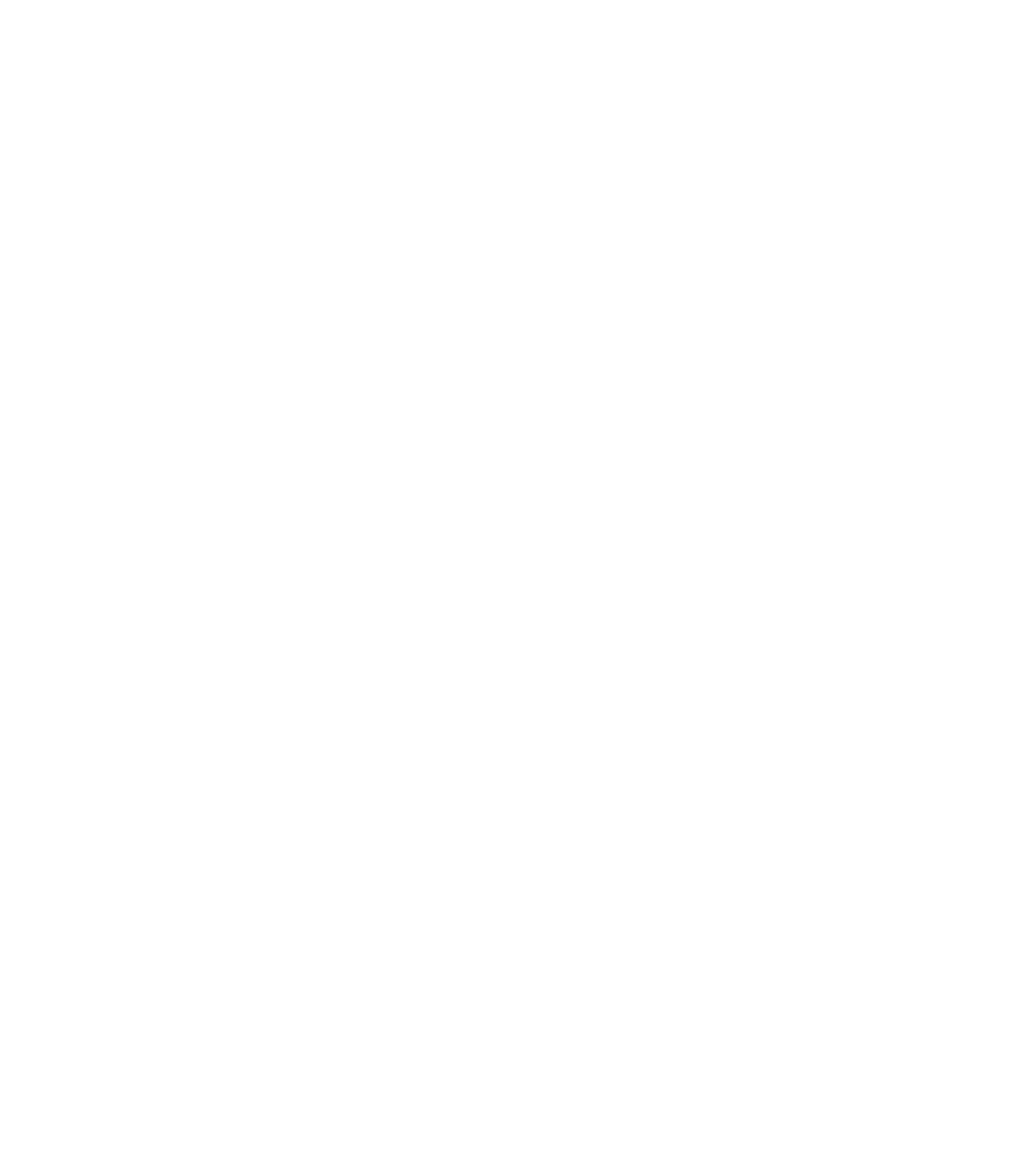
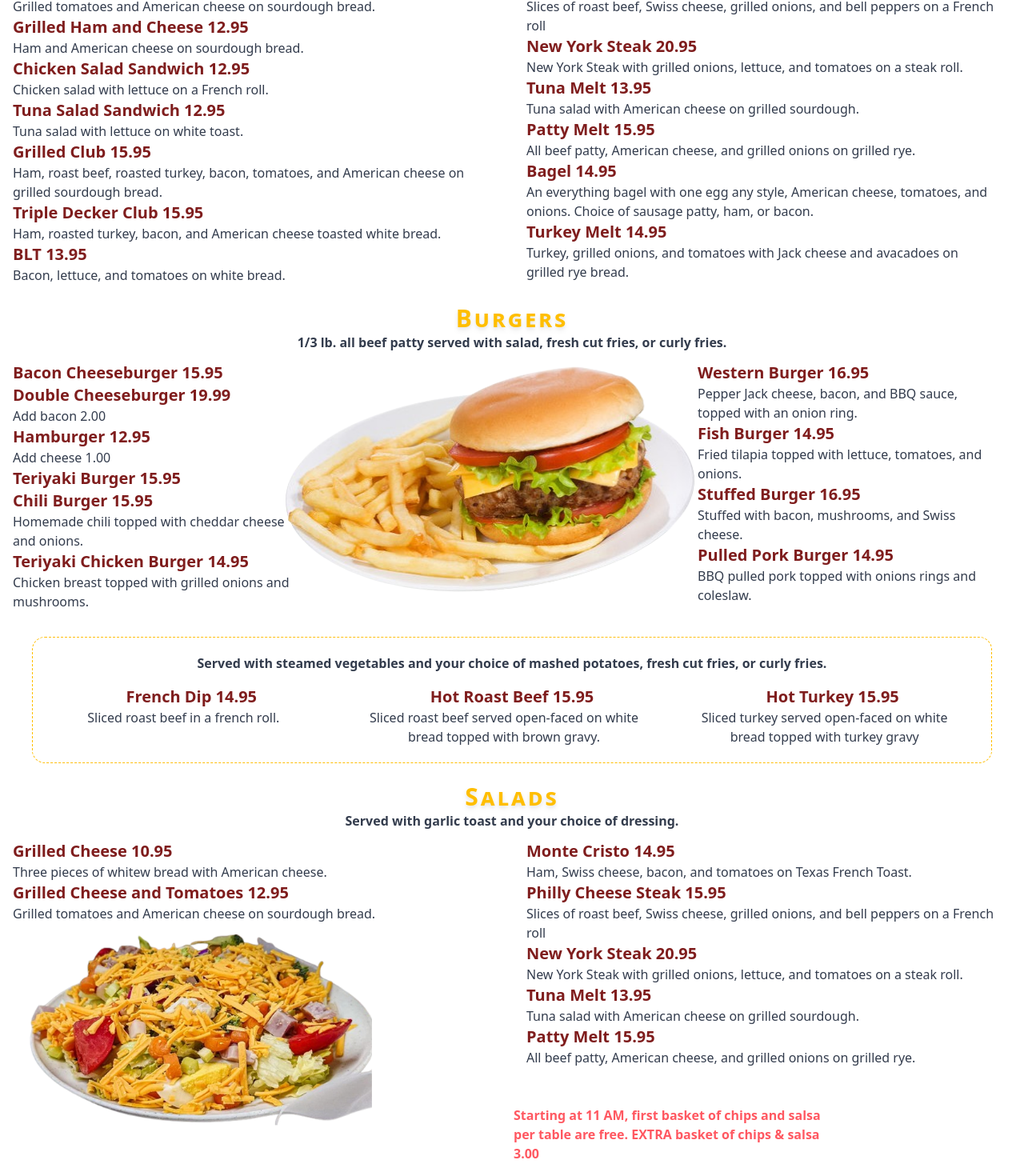
Before and after one commit to LabyrinthWarden/Lucios, a SvelteKit app: page /en/menu/page4 in a window 1280 px wide. Before the commit this address had no page. Shown: the part 436-1906 px from the top of the page at 80% size. Before the commit the page ends 800 px from the top, so only its background shows below. Built offline with nearby package versions, Linux system fonts and the light colour scheme.

Commit message:
added menu page 4

```diff
--- /dev/null
+++ b/src/routes/en/menu/page4/+page.svelte
@@ -0,0 +1,257 @@
+<script>
+  /** @type {import('./$types').PageData} */
+  import MenuItem from '$lib/components/MenuItem.svelte'
+  import MenuSectionHeader from '$lib/components/MenuSectionHeader.svelte'
+  import MenuNavButtons from '$lib/components/MenuNavButtons.svelte'
+
+  import hamburgerImage from '$lib/assets/img/hamburger.png'
+  import saladImage from '$lib/assets/img/salad.png'
+</script>
+
+<div class="grid grid-cols-1 place-items-center mt-10 mb-5 w-full">
+  <h2 class="text-6xl title-text">Our Menu</h2>
+</div>
+
+<div class="carousel w-full mb-20">
+  <!-- Menu Page Two -->
+  <div class="carousel-item relative w-full">
+    <div class="w-full">
+      <!-- Sandwiches Section -->
+      <div class="mb-6 text-center">
+        <MenuSectionHeader
+          category="Sandwiches"
+          categoryDescription="Served with coleslaw, salad, fresh cut fries, or curly fries."
+        />
+        <div class="grid grid-cols-1 md:grid-cols-2 gap-1 md:text-left">
+          <div>
+            <MenuItem
+              name="Grilled Cheese"
+              price="10.95"
+              description="Three pieces of whitew bread with American cheese."
+            />
+            <MenuItem
+              name="Grilled Cheese and Tomatoes"
+              price="12.95"
+              description="Grilled tomatoes and American cheese on sourdough bread."
+            />
+            <MenuItem
+              name="Grilled Ham and Cheese"
+              price="12.95"
+              description="Ham and American cheese on sourdough bread."
+            />
+            <MenuItem
+              name="Chicken Salad Sandwich"
+              price="12.95"
+              description="Chicken salad with lettuce on a French roll."
+            />
+            <MenuItem
+              name="Tuna Salad Sandwich"
+              price="12.95"
+              description="Tuna salad with lettuce on white toast."
+            />
+            <MenuItem
+              name="Grilled Club"
+              price="15.95"
+              description="Ham, roast beef, roasted turkey, bacon, tomatoes, and American cheese on grilled sourdough bread."
+            />
+            <MenuItem
+              name="Triple Decker Club"
+              price="15.95"
+              description="Ham, roasted turkey, bacon, and American cheese toasted white bread."
+            />
+            <MenuItem
+              name="BLT"
+              price="13.95"
+              description="Bacon, lettuce, and tomatoes on white bread."
+            />
+          </div>
+          <div>
+            <MenuItem
+              name="Monte Cristo"
+              price="14.95"
+              description="Ham, Swiss cheese, bacon, and tomatoes on Texas French Toast."
+            />
+            <MenuItem
+              name="Philly Cheese Steak"
+              price="15.95"
+              description="Slices of roast beef, Swiss cheese, grilled onions, and bell peppers on a French roll"
+            />
+            <MenuItem
+              name="New York Steak"
+              price="20.95"
+              description="New York Steak with grilled onions, lettuce, and tomatoes on a steak roll."
+            />
+            <MenuItem
+              name="Tuna Melt"
+              price="13.95"
+              description="Tuna salad with American cheese on grilled sourdough."
+            />
+            <MenuItem
+              name="Patty Melt"
+              price="15.95"
+              description="All beef patty, American cheese, and grilled onions on grilled rye."
+            />
+            <MenuItem
+              name="Bagel"
+              price="14.95"
+              description="An everything bagel with one egg any style, American cheese, tomatoes, and onions. Choice of sausage patty, ham, or bacon."
+            />
+            <MenuItem
+              name="Turkey Melt"
+              price="14.95"
+              description="Turkey, grilled onions, and tomatoes with Jack cheese and avacadoes on grilled rye bread."
+            />
+          </div>
+        </div>
+      </div>
+
+      <!-- Burgers Section -->
+      <div class="mb-6 text-center">
+        <MenuSectionHeader
+          category="Burgers"
+          categoryDescription="1/3 lb. all beef patty served with salad, fresh cut fries, or curly fries."
+        />
+        <div class="grid grid-cols-1 md:grid-cols-3 gap-1 md:text-left">
+          <div>
+            <MenuItem name="Bacon Cheeseburger" price="15.95" />
+            <MenuItem
+              name="Double Cheeseburger"
+              price="19.99"
+              description="Add bacon 2.00"
+            />
+            <MenuItem
+              name="Hamburger"
+              price="12.95"
+              description="Add cheese 1.00"
+            />
+            <MenuItem name="Teriyaki Burger" price="15.95" />
+            <MenuItem
+              name="Chili Burger"
+              price="15.95"
+              description="Homemade chili topped with cheddar cheese and onions."
+            />
+            <MenuItem
+              name="Teriyaki Chicken Burger"
+              price="14.95"
+              description="Chicken breast topped with grilled onions and mushrooms."
+            />
+          </div>
+          <img
+            src={hamburgerImage}
+            alt="Burger and fries"
+            class="hidden md:block mt-8 -ml-6 -z-10 scale-125"
+          />
+          <div>
+            <MenuItem
+              name="Western Burger"
+              price="16.95"
+              description="Pepper Jack cheese, bacon, and BBQ sauce, topped with an onion ring."
+            />
+            <MenuItem
+              name="Fish Burger"
+              price="14.95"
+              description="Fried tilapia topped with lettuce, tomatoes, and onions."
+            />
+            <MenuItem
+              name="Stuffed Burger"
+              price="16.95"
+              description="Stuffed with bacon, mushrooms, and Swiss cheese."
+            />
+            <MenuItem
+              name="Pulled Pork Burger"
+              price="14.95"
+              description="BBQ pulled pork topped with onions rings and coleslaw."
+            />
+          </div>
+        </div>
+        <div
+          class="border border-warning border-dashed rounded-2xl grid gap-1 md:grid-cols-3 py-5 mt-8 mx-10 min-h-20"
+        >
+          <div class="font-bold text-center col-span-full">
+            <MenuSectionHeader
+              categoryDescription="Served with steamed vegetables and your choice of mashed potatoes, fresh cut fries, or curly fries."
+            />
+          </div>
+          <MenuItem
+            name="French Dip"
+            price="14.95"
+            description="Sliced roast beef in a french roll."
+          />
+          <MenuItem
+            name="Hot Roast Beef"
+            price="15.95"
+            description="Sliced roast beef served open-faced on white bread topped with brown gravy."
+          />
+          <MenuItem
+            name="Hot Turkey"
+            price="15.95"
+            description="Sliced turkey served open-faced on white bread topped with turkey gravy"
+          />
+        </div>
+      </div>
+
+      <!-- Salads Section -->
+      <div class="mb-6 text-center">
+        <MenuSectionHeader
+          category="Salads"
+          categoryDescription="Served with garlic toast and your choice of dressing."
+        />
+        <div class="grid md:grid-cols-2 gap-1 text-center md:text-left">
+          <div>
+            <MenuItem
+              name="Grilled Cheese"
+              price="10.95"
+              description="Three pieces of whitew bread with American cheese."
+            />
+            <MenuItem
+              name="Grilled Cheese and Tomatoes"
+              price="12.95"
+              description="Grilled tomatoes and American cheese on sourdough bread."
+            />
+            <img
+              src={saladImage}
+              alt="a cobb salad"
+              class="hidden md:block scale-75 -ml-10 -mt-8 -z-10"
+            />
+          </div>
+          <div>
+            <MenuItem
+              name="Monte Cristo"
+              price="14.95"
+              description="Ham, Swiss cheese, bacon, and tomatoes on Texas French Toast."
+            />
+            <MenuItem
+              name="Philly Cheese Steak"
+              price="15.95"
+              description="Slices of roast beef, Swiss cheese, grilled onions, and bell peppers on a French roll"
+            />
+            <MenuItem
+              name="New York Steak"
+              price="20.95"
+              description="New York Steak with grilled onions, lettuce, and tomatoes on a steak roll."
+            />
+            <MenuItem
+              name="Tuna Melt"
+              price="13.95"
+              description="Tuna salad with American cheese on grilled sourdough."
+            />
+            <MenuItem
+              name="Patty Melt"
+              price="15.95"
+              description="All beef patty, American cheese, and grilled onions on grilled rye."
+            />
+            <!-- Footnote -->
+            <div class="mt-12 max-w-96">
+              <p class="font-semibold text-error">
+                Starting at 11 AM, first basket of chips and salsa per table are
+                free. EXTRA basket of chips & salsa 3.00
+              </p>
+            </div>
+          </div>
+        </div>
+      </div>
+    </div>
+    <!-- Navigation Buttons -->
+    <MenuNavButtons previousPageNum="2" nextPageNum="1" />
+  </div>
+</div>
```
